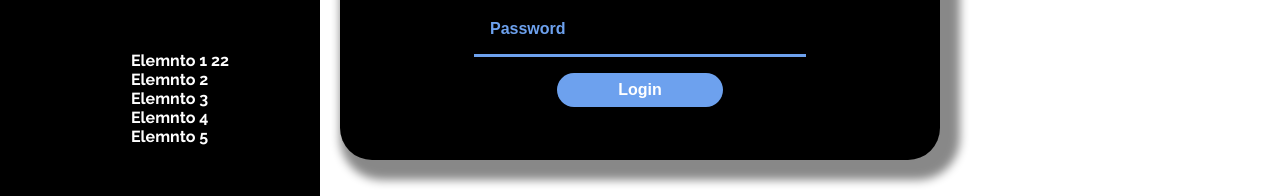
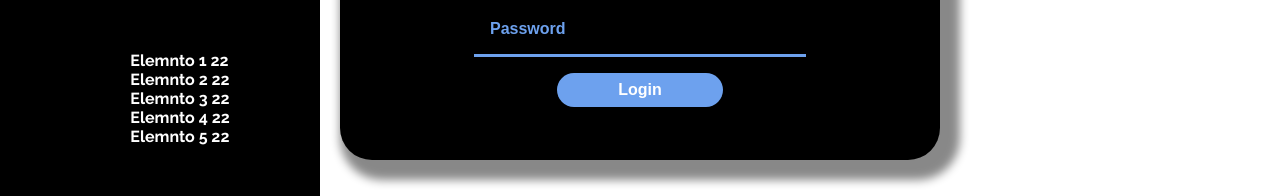
Before and after one commit to lexysalonso/tienda, a React (Create React App) app: page /login in a window 1280 px wide. Both pictures are taken after a click on the icon 156 px from the left and 30 px from the top of the page. Shown: the part 302-498 px from the top of the page. Built offline with nearby package versions, Linux system fonts and the light colour scheme; no server answers.

Commit message:
Actulizando cambios para netlify

```diff
--- a/src/components/Filter/Filter.jsx
+++ b/src/components/Filter/Filter.jsx
@@ -15,10 +15,10 @@ const Filter = ({ close, SetCloseMenuFilter }) => {
 
           <ul className={style.navbar__menurightul}>
             <li>Elemnto 1 22</li>
-            <li>Elemnto 2</li>
-            <li>Elemnto 3</li>
-            <li>Elemnto 4</li>
-            <li>Elemnto 5</li>
+            <li>Elemnto 2 22</li>
+            <li>Elemnto 3 22</li>
+            <li>Elemnto 4 22</li>
+            <li>Elemnto 5 22</li>
           </ul>
         </div>
       </article>
```
